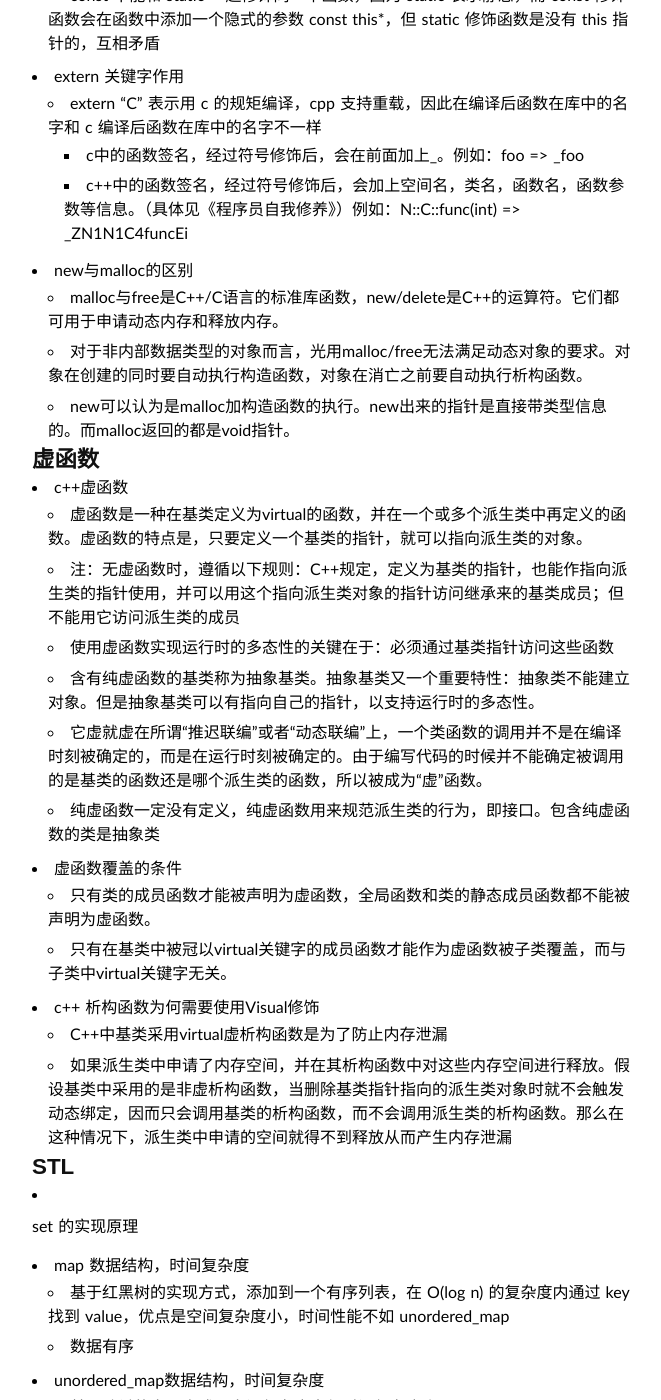
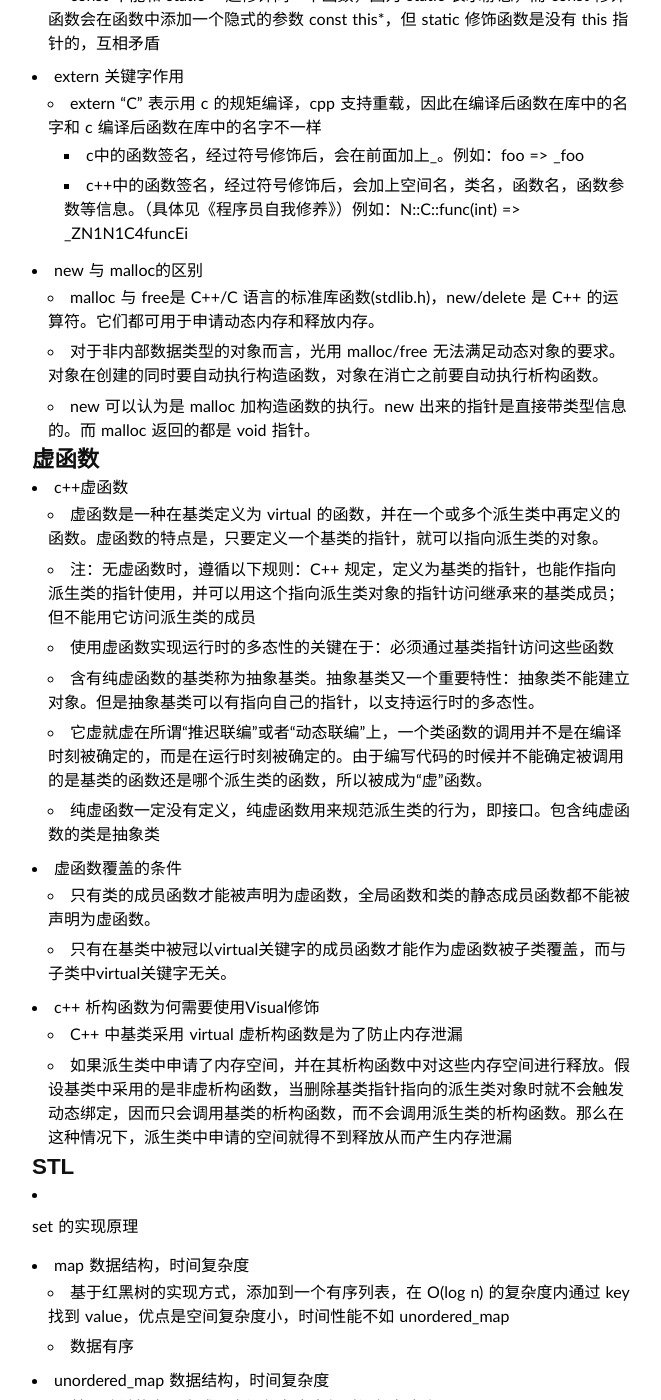
Before and after one commit to hongzhw/hongzhw.github.io, a Jekyll site: the page built from assets/notes/cpp笔记.md, in a window 1280 px wide and 1400 px high, scrolled down 4260 px. Shown: the whole window, without its empty margins (308-969 px from the left). Built offline with Jekyll 4.4.1, drawn with Linux system fonts in a browser that asks for light colours; our own code applies the rules of GitHub Pages for plain Markdown files; some of the changed text lies outside the part shown.

Commit message:
update notes

```diff
--- a/assets/notes/cpp笔记.md
+++ b/assets/notes/cpp笔记.md
@@ -97,7 +97,7 @@
     * 创建智能更高的指针，跟踪引用特定对象的智能指针数。这称为引用计数。例如，赋值时，计数将加1，而指针过期时，计数将减1,。当减为0时才调用delete。这是shared_ptr采用的策略。
   * [参考链接](http://www.cnblogs.com/lanxuezaipiao/p/4132096.html)
 
-* struct 和 class的区别
+* struct 和 class 的区别
   * struct 默认访问类型是 public， class 是 private
   * 默认继承保护级别不同， struct 默认是 public 继承， class 默认是 private 继承
   * class 还可用于定义模板参数，像 typename，但是关键字 struct 不能同于定义模板参数
@@ -127,16 +127,16 @@
     * c中的函数签名，经过符号修饰后，会在前面加上_。例如：foo => _foo
     * c++中的函数签名，经过符号修饰后，会加上空间名，类名，函数名，函数参数等信息。（具体见《程序员自我修养》）例如：N::C::func(int) => _ZN1N1C4funcEi
 
-* new与malloc的区别
-  * malloc与free是C++/C语言的标准库函数，new/delete是C++的运算符。它们都可用于申请动态内存和释放内存。
-  * 对于非内部数据类型的对象而言，光用malloc/free无法满足动态对象的要求。对象在创建的同时要自动执行构造函数，对象在消亡之前要自动执行析构函数。
-  * new可以认为是malloc加构造函数的执行。new出来的指针是直接带类型信息的。而malloc返回的都是void指针。
+* new 与 malloc的区别
+  * malloc 与 free是 C++/C 语言的标准库函数(stdlib.h)，new/delete 是 C++ 的运算符。它们都可用于申请动态内存和释放内存。
+  * 对于非内部数据类型的对象而言，光用 malloc/free 无法满足动态对象的要求。对象在创建的同时要自动执行构造函数，对象在消亡之前要自动执行析构函数。
+  * new 可以认为是 malloc 加构造函数的执行。new 出来的指针是直接带类型信息的。而 malloc 返回的都是 void 指针。
 
 ## 虚函数
 
 * c++虚函数
-  * 虚函数是一种在基类定义为virtual的函数，并在一个或多个派生类中再定义的函数。虚函数的特点是，只要定义一个基类的指针，就可以指向派生类的对象。
-  * 注：无虚函数时，遵循以下规则：C++规定，定义为基类的指针，也能作指向派生类的指针使用，并可以用这个指向派生类对象的指针访问继承来的基类成员；但不能用它访问派生类的成员
+  * 虚函数是一种在基类定义为 virtual 的函数，并在一个或多个派生类中再定义的函数。虚函数的特点是，只要定义一个基类的指针，就可以指向派生类的对象。
+  * 注：无虚函数时，遵循以下规则：C++ 规定，定义为基类的指针，也能作指向派生类的指针使用，并可以用这个指向派生类对象的指针访问继承来的基类成员；但不能用它访问派生类的成员
   * 使用虚函数实现运行时的多态性的关键在于：必须通过基类指针访问这些函数
   * 含有纯虚函数的基类称为抽象基类。抽象基类又一个重要特性：抽象类不能建立对象。但是抽象基类可以有指向自己的指针，以支持运行时的多态性。
   * 它虚就虚在所谓“推迟联编”或者“动态联编”上，一个类函数的调用并不是在编译时刻被确定的，而是在运行时刻被确定的。由于编写代码的时候并不能确定被调用的是基类的函数还是哪个派生类的函数，所以被成为“虚”函数。
@@ -147,7 +147,7 @@
   * 只有在基类中被冠以virtual关键字的成员函数才能作为虚函数被子类覆盖，而与子类中virtual关键字无关。
 
 * c++ 析构函数为何需要使用Visual修饰
-  * C++中基类采用virtual虚析构函数是为了防止内存泄漏
+  * C++ 中基类采用 virtual 虚析构函数是为了防止内存泄漏
   * 如果派生类中申请了内存空间，并在其析构函数中对这些内存空间进行释放。假设基类中采用的是非虚析构函数，当删除基类指针指向的派生类对象时就不会触发动态绑定，因而只会调用基类的析构函数，而不会调用派生类的析构函数。那么在这种情况下，派生类中申请的空间就得不到释放从而产生内存泄漏
 
 ## STL
@@ -158,7 +158,7 @@
   * 基于红黑树的实现方式，添加到一个有序列表，在 O(log n) 的复杂度内通过 key 找到 value，优点是空间复杂度小，时间性能不如 unordered_map
   * 数据有序
 
-* unordered_map数据结构，时间复杂度
+* unordered_map 数据结构，时间复杂度
   * 基于哈希的实现方式，空间复杂度大但时间复杂度小
   * 数据无序
 
@@ -173,11 +173,11 @@
 ## 内存
 
 * **c++内存管理模型**
-* stl内存分配
-* c++内存
-  * c++内存分为栈、堆、程序代码区、静态区、文字常量区
+* stl 内存分配
+* c++ 内存
+  * c++ 内存分为栈、堆、程序代码区、静态区、文字常量区
   * 栈存放临时变量、函数
-  * 堆存放new的对象
+  * 堆存放 new 的对象
   * 虚函数表在静态区
 
 ## 其他
```
Also changed, not shown: assets/notes/操作系统.md (+8 -4 lines).
